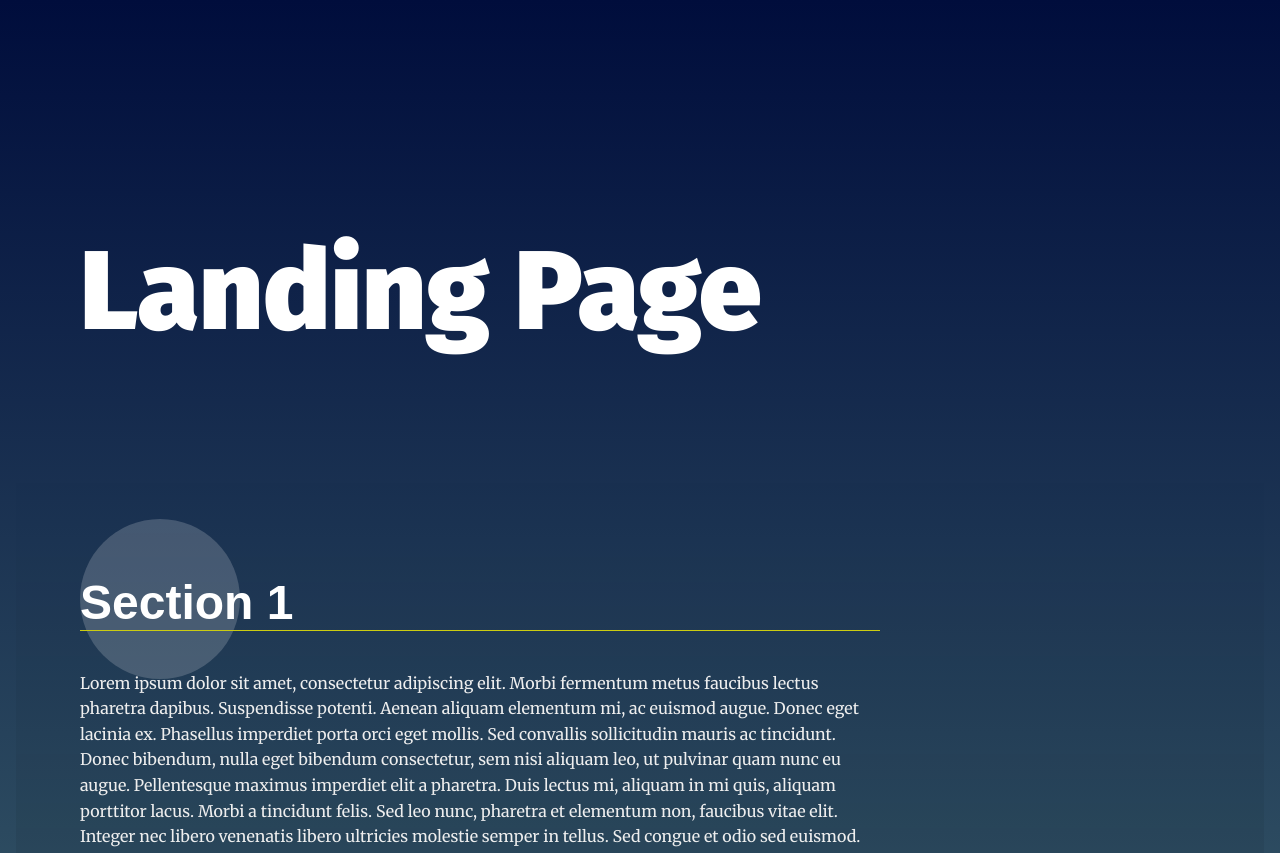
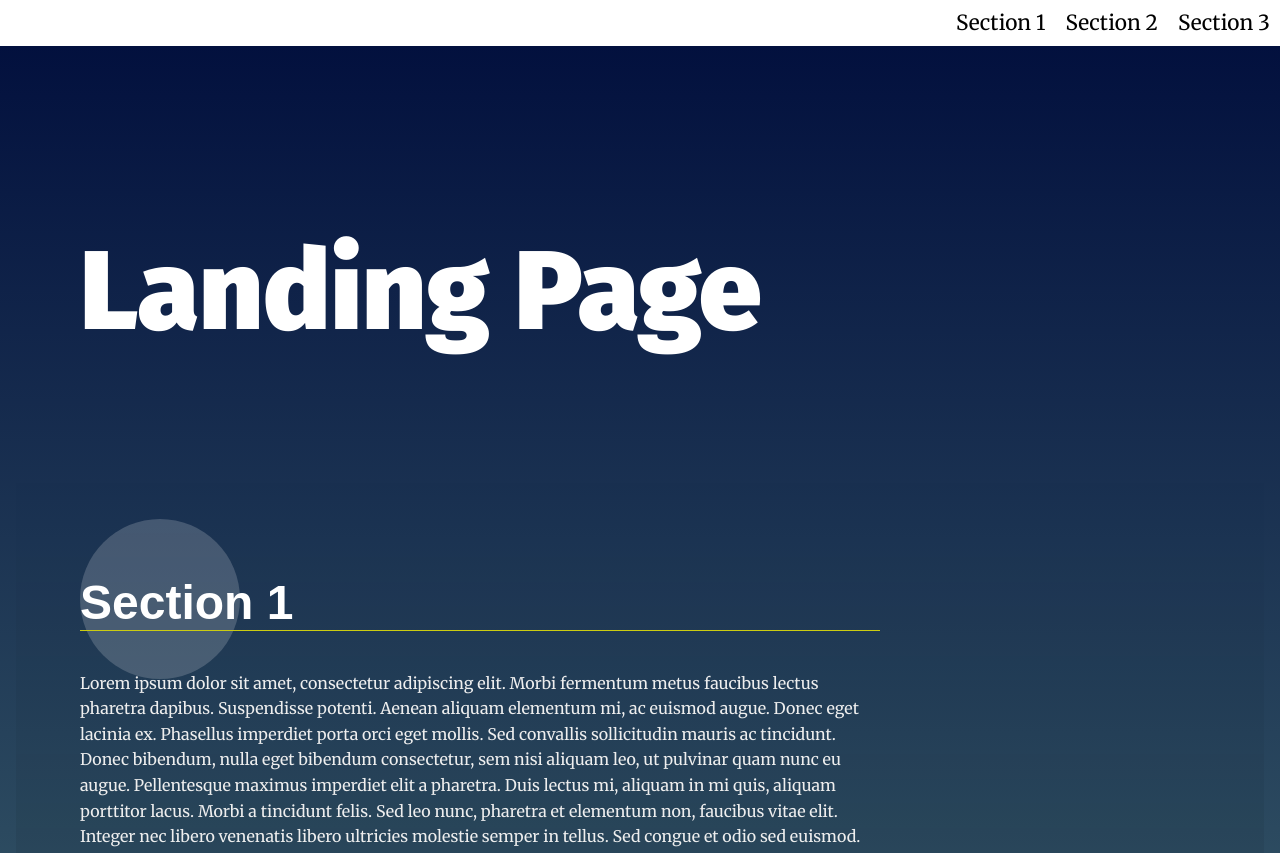
Before and after one commit to koziel101/Udacity-Front-End-Web-Developer, a plain HTML site: page Project 2 JavaScript/index.html in a window 1280 px wide. Shown: the top 853 px of the page. Drawn offline with Linux system fonts and the light colour scheme.

Commit message:
Adding NavBar items with JavaScript

```diff
--- a/Project 2 JavaScript/css/styles.css
+++ b/Project 2 JavaScript/css/styles.css
@@ -7,6 +7,21 @@
  * To learn more, visit: https://css-tricks.com/reboot-resets-reasoning/
  *
 */
+
+/* Adding class for new NavBarItems */
+.navBarItemJS{
+  color: black;
+  padding: 10px;
+  font-family: "Merriweather", serif;
+  font-size: 1.3em;
+  text-align: center;
+}
+
+.navBarItemJS:hover {
+  color: rgb(255, 255, 255);
+  text-decoration: underline;
+  background-color: rgb(77, 77, 77);
+}
 
 /* ---- Base Rules ---- */
 body {
--- a/Project 2 JavaScript/index.html
+++ b/Project 2 JavaScript/index.html
@@ -82,6 +82,7 @@
     <p>&copy Udacity</p>
   </footer>
 
+  <script src="js/app.js"></script>
 </body>
 
 </html>
--- a/Project 2 JavaScript/js/app.js
+++ b/Project 2 JavaScript/js/app.js
@@ -18,6 +18,8 @@
  *
 */
 
+let sections = document.querySelectorAll("section");
+let navBar = document.getElementById("navbar__list");
 
 /**
  * End Global Variables
@@ -35,11 +37,23 @@
 
 // build the nav
 
+let div = document.createElement("div");
 
-// Add class 'active' to section when near top of viewport
+for (section of sections) {
+
+    let newSectionNavBar = document.createElement("li");
+    newSectionNavBar.textContent = (section.dataset.nav);
+    newSectionNavBar.className = "navBarItemJS";
+    div.appendChild(newSectionNavBar);
+}
+
+navBar.appendChild(div);
+console.log(navBar)
+
+    // Add class 'active' to section when near top of viewport
 
 
-// Scroll to anchor ID using scrollTO event
+    // Scroll to anchor ID using scrollTO event
 
 
 /**
@@ -48,8 +62,8 @@
  *
 */
 
-// Build menu
+    // Build menu
 
-// Scroll to section on link click
+    // Scroll to section on link click
 
-// Set sections as active
+    // Set sections as active
```
